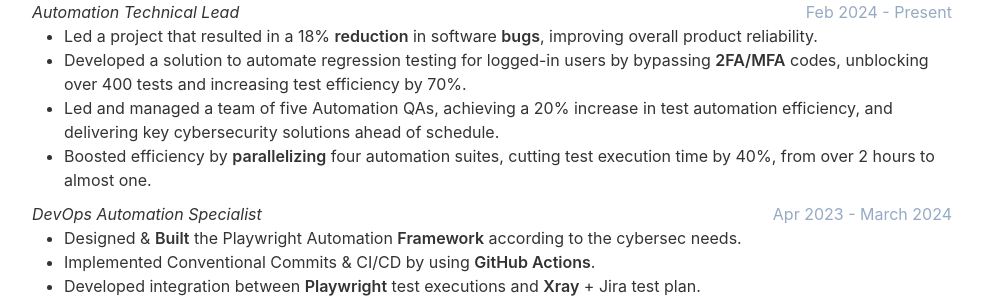
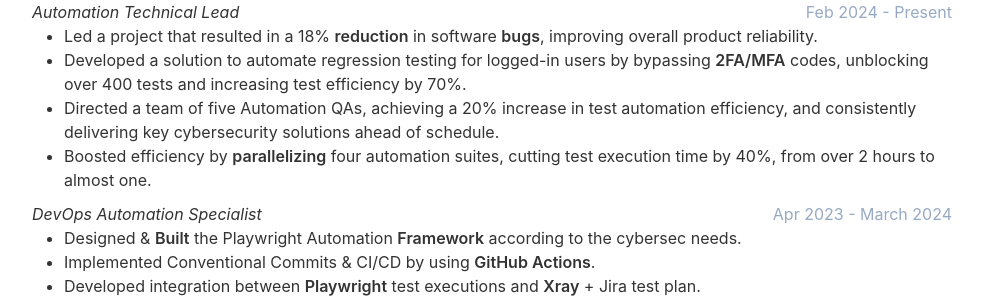
Before and after one commit to cvera08/full-resume, a Jekyll site: the page built from index.html, in a window 1280 px wide and 900 px high, scrolled down 1795 px. Shown: the part 162-460 px from the top of the window, without its empty margins (148-1131 px from the left). Built offline with Jekyll 4.4.1, drawn with Linux system fonts in a browser that asks for light colours.

Commit message:
feat(bpc lead): directed a team

```diff
--- a/_data/data.yml
+++ b/_data/data.yml
@@ -124,7 +124,7 @@ experience:
       description: |
         - Led a project that resulted in a 18% **reduction** in software **bugs**, improving overall product reliability.
         - Developed a solution to automate regression testing for logged-in users by bypassing **2FA/MFA** codes, unblocking over 400 tests and increasing test efficiency by 70%.
-        - Led and managed a team of five Automation QAs, achieving a 20% increase in test automation efficiency, and delivering key cybersecurity solutions ahead of schedule.
+        - Directed a team of five Automation QAs, achieving a 20% increase in test automation efficiency, and consistently delivering key cybersecurity solutions ahead of schedule.
         - Boosted efficiency by **parallelizing** four automation suites, cutting test execution time by 40%, from over 2 hours to almost one.
     - company: Blackpoint - [Cybersecurity]
       link:
```
